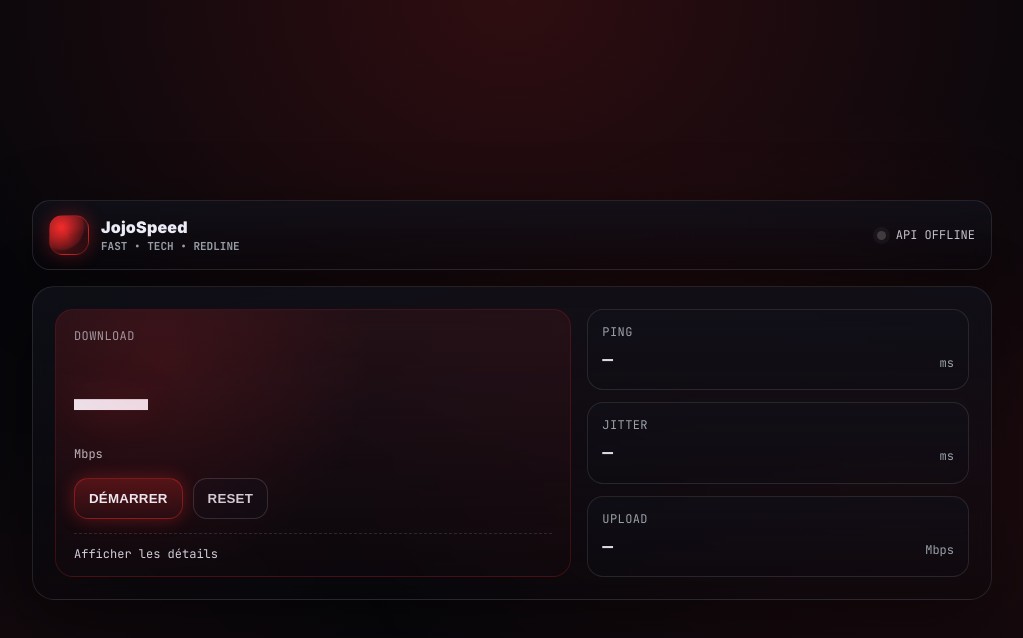
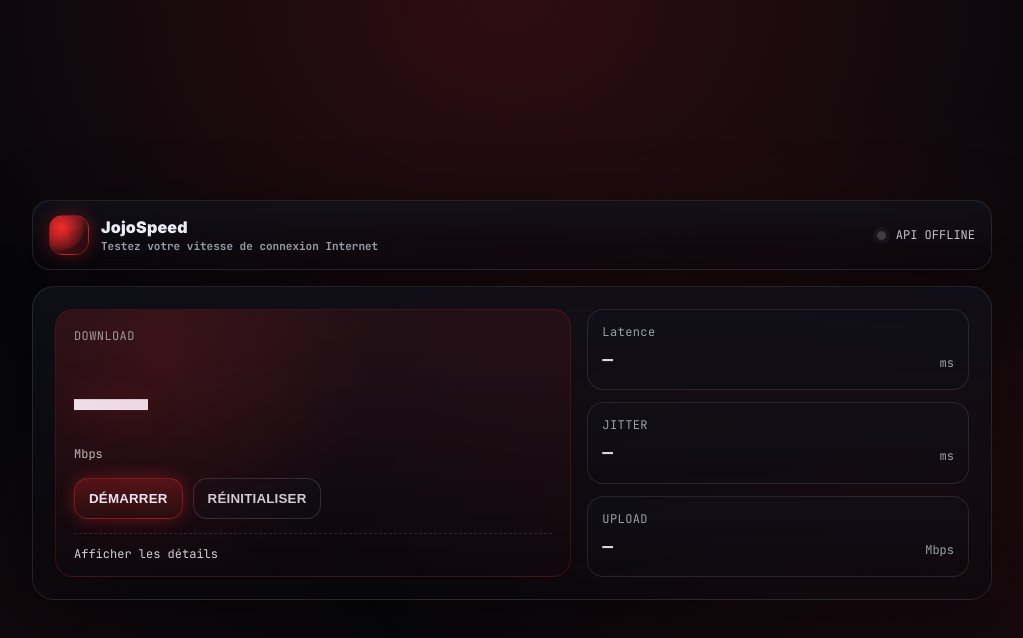
Before and after one commit to manu-jo339/jojospeed, a plain HTML site: page web/public/index.html in a window 1280 px wide. Shown: the whole page, without its empty margins (128-1151 px from the left). Drawn offline with Linux system fonts and the light colour scheme; no server answers.

Commit message:
Update French translations in index.html

```diff
--- a/web/public/index.html
+++ b/web/public/index.html
@@ -328,7 +328,7 @@
         <div class="logo" aria-hidden="true"></div>
         <div>
           <h1>JojoSpeed</h1>
-          <small>FAST • TECH • REDLINE</small>
+          <small>Testez votre vitesse de connexion Internet</small>
         </div>
       </div>
 
@@ -349,20 +349,20 @@
 
           <div class="controls">
             <button class="btn" id="start">DÉMARRER</button>
-            <button class="btn ghost" id="reset">RESET</button>
+            <button class="btn ghost" id="reset">RÉINITIALISER</button>
           </div>
 
           <details>
             <summary>Afficher les détails</summary>
-            <div class="foot" id="details">Ping: — ms • Jitter: — ms • Upload: — Mbps</div>
+            <div class="foot" id="details">Latence: — ms • Jitter: — ms • Upload: — Mbps</div>
             <div class="foot">API: <code id="apiUrl">—</code></div>
-            <div class="hint">> tips: en gratuit, le serveur peut “dormir”. JojoSpeed le réveille automatiquement.</div>
+            <div class="hint">>Développer par EMMANUEL TSINGAMBIA.</div>
           </details>
         </section>
 
         <aside class="side">
           <div class="card">
-            <div class="label">PING</div>
+            <div class="label">Latence</div>
             <div class="kv"><b id="ping">—</b><span>ms</span></div>
           </div>
           <div class="card">
```
